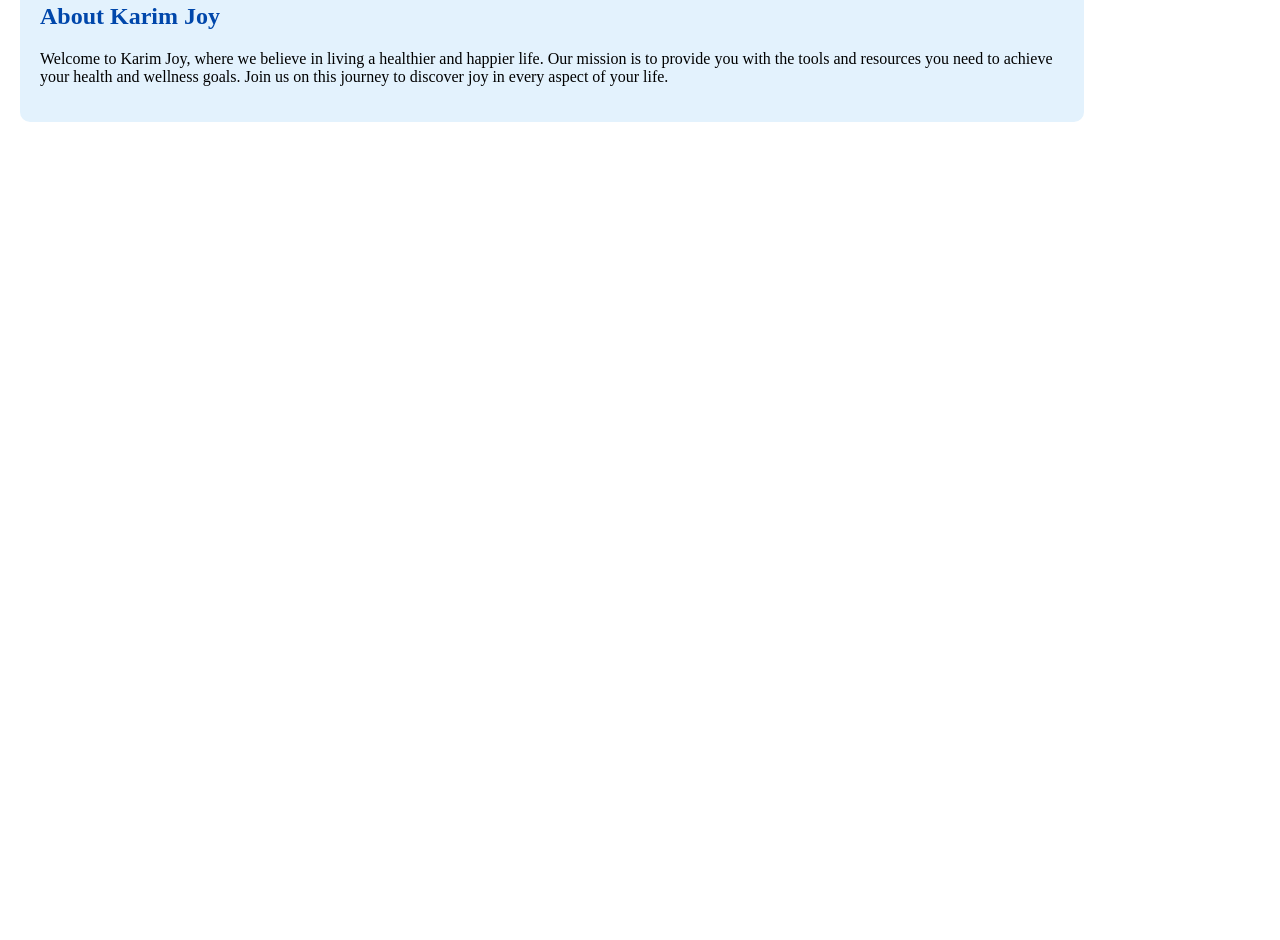
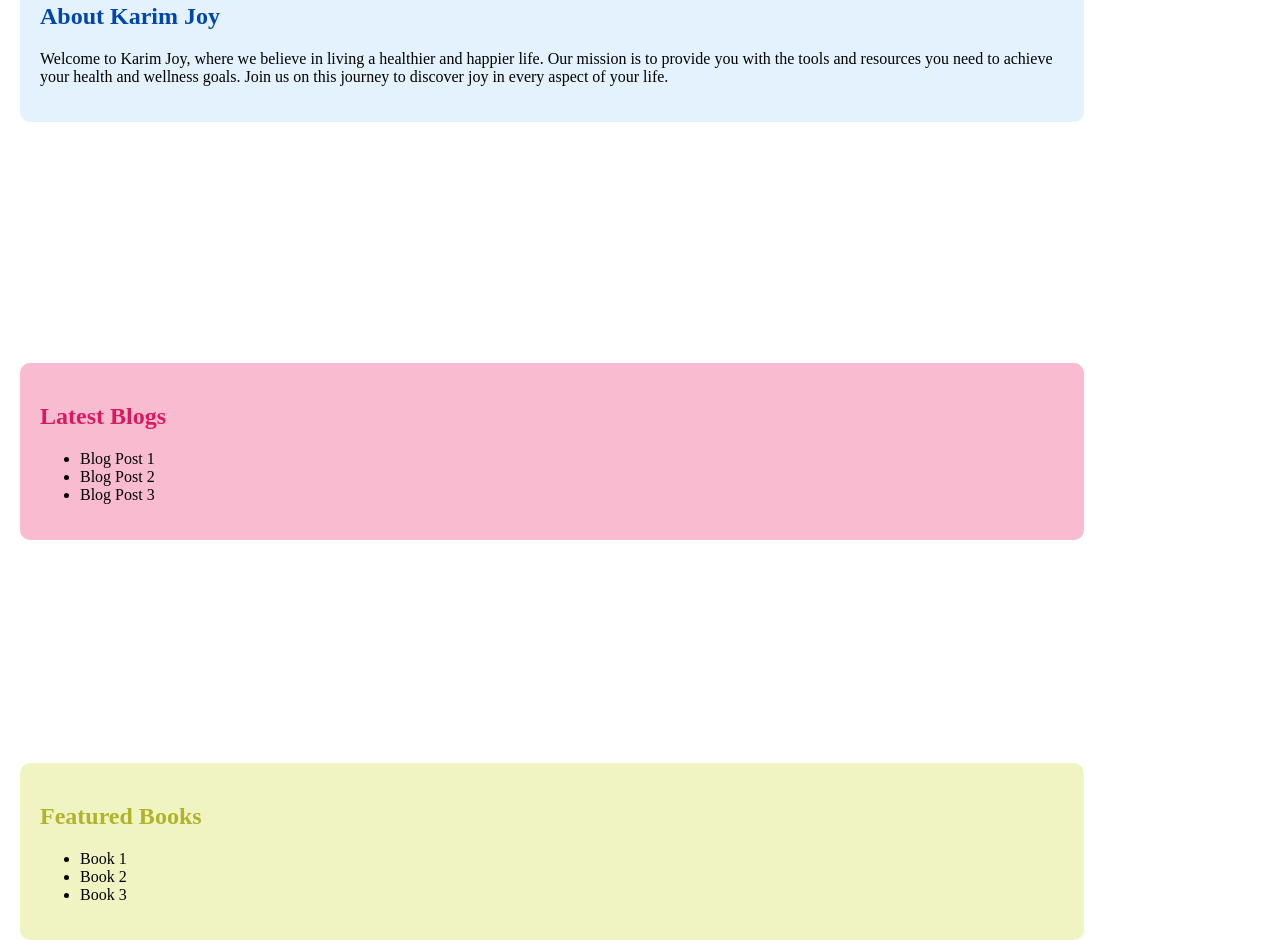
Before and after one commit to NinaB2/Karim-Joy, a plain HTML site: page index.html in a window 1280 px wide. Shown: the part 487-1427 px from the top of the page. Before the commit the page ends 800 px from the top, so only its background shows below. Drawn offline with Linux system fonts and the light colour scheme.

Commit message:
Update index.html

```diff
--- a/index.html
+++ b/index.html
@@ -87,6 +87,30 @@
     .about-section h2 {
         color: #0047ab; /* Cobalt blue heading */
     }
+
+    /* Blogs Section */
+    .blogs-section {
+        margin-top: 50px;
+        padding: 20px;
+        background-color: #f8bbd0; /* Light pink background */
+        border-radius: 10px;
+    }
+
+    .blogs-section h2 {
+        color: #d81b60; /* Pink heading */
+    }
+
+    /* Books Section */
+    .books-section {
+        margin-top: 50px;
+        padding: 20px;
+        background-color: #f0f4c3; /* Light green background */
+        border-radius: 10px;
+    }
+
+    .books-section h2 {
+        color: #afb42b; /* Lime heading */
+    }
 </style>
 </head>
 <body>
@@ -124,5 +148,27 @@
     <p>Welcome to Karim Joy, where we believe in living a healthier and happier life. Our mission is to provide you with the tools and resources you need to achieve your health and wellness goals. Join us on this journey to discover joy in every aspect of your life.</p>
 </section>
 
+<!-- Blogs Section -->
+<section class="blogs-section" style="position: absolute; top: 800px; left: 20px; width: 80%;">
+    <h2>Latest Blogs</h2>
+    <!-- Add your blog posts here -->
+    <ul>
+        <li>Blog Post 1</li>
+        <li>Blog Post 2</li>
+        <li>Blog Post 3</li>
+    </ul>
+</section>
+
+<!-- Books Section -->
+<section class="books-section" style="position: absolute; top: 1200px; left: 20px; width: 80%;">
+    <h2>Featured Books</h2>
+    <!-- Add your featured books here -->
+    <ul>
+        <li>Book 1</li>
+        <li>Book 2</li>
+        <li>Book 3</li>
+    </ul>
+</section>
+
 </body>
 </html>
```
